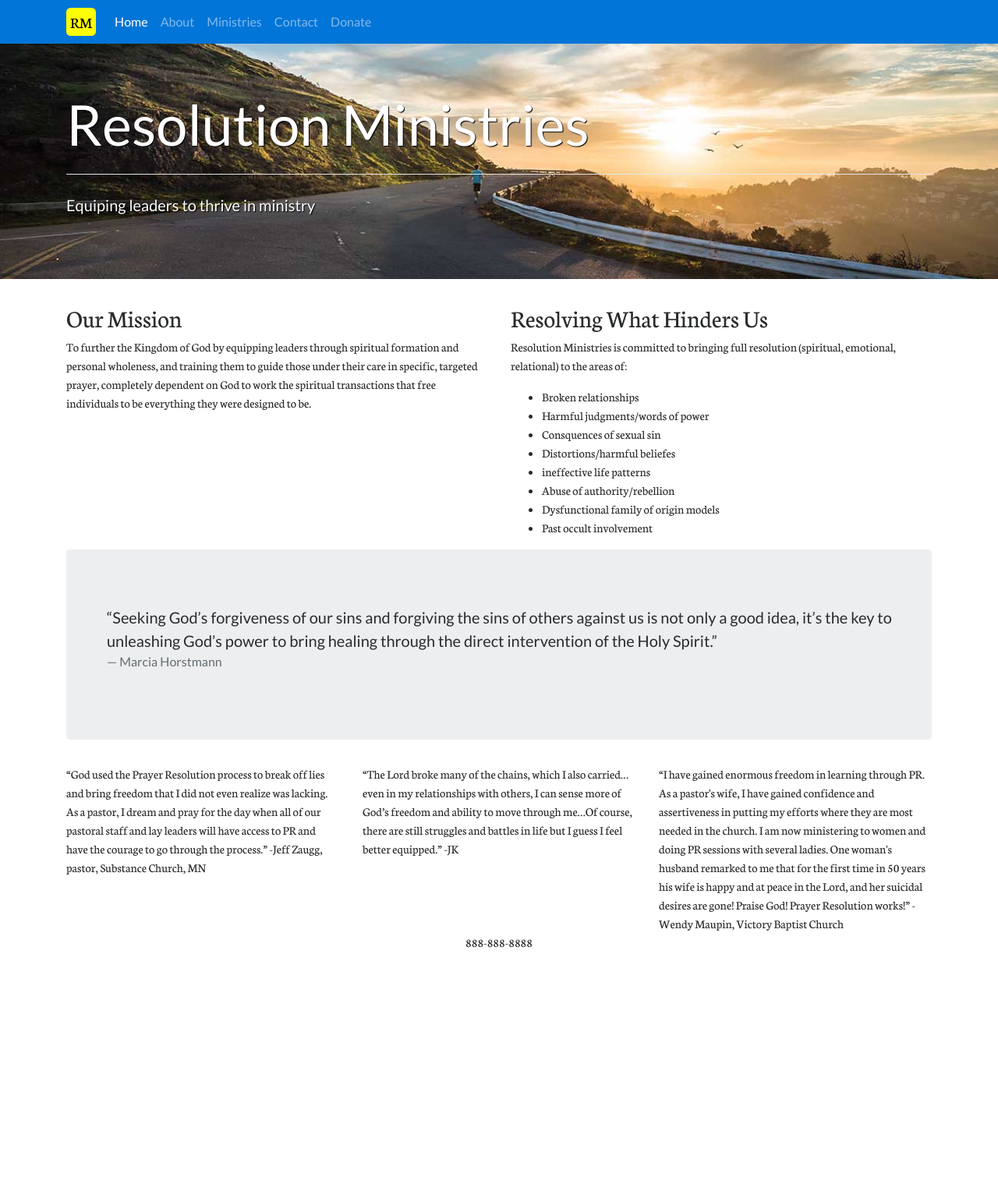
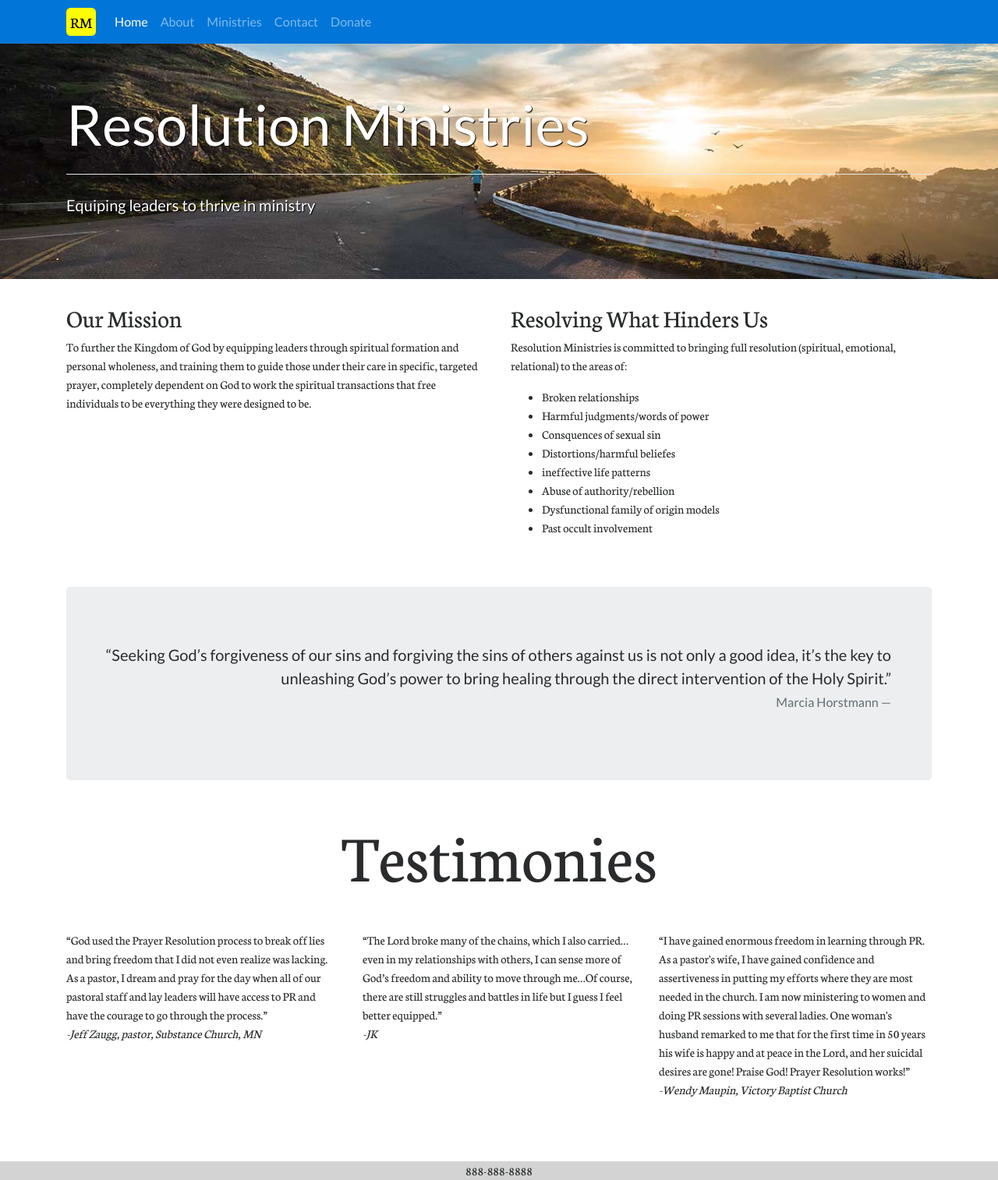
Before and after one commit to horstmannd/resolutionministries, a Jekyll site: the page built from index.html, in a window 1280 px wide. Shown: the whole page at 78% size. Built offline with Jekyll 4.4.1, drawn with Linux system fonts in a browser that asks for light colours; nearby versions of some CDN libraries; before the commit the page ends 1221 px from its top, so only the background shows below that.

Commit message:
Add testimony heading, add space below testimonies, style footer

```diff
--- a/_includes/footer.html
+++ b/_includes/footer.html
@@ -1,5 +1,5 @@
 <!-- footer -->
-<footer class="text-center">
+<footer id="main-footer" class="text-center">
 
 <div>
   <span class="glyphicon glyphicon-earphone" aria-hidden="true"></span>
--- a/css/styles.css
+++ b/css/styles.css
@@ -25,16 +25,17 @@ a.rm:link {
 	color: black;
 	padding: 3px 5px;
 	color: black;
-	transition-duration: 1s;
-	transition-property: color, background-color;
 }
+
 a.rm:active {color: black;}
 a.rm:visited {color: black;}
-a.rm:hover {
-	color: yellow;
-	background-color: black;
-}
+a.rm:hover {color: black;}
 
 blockquote {
 	font-family: 'Lato', sans-serif;
 }
+
+#main-footer {
+	background-color: lightgray;
+	margin-top: 5rem;
+}
--- a/index.html
+++ b/index.html
@@ -28,27 +28,30 @@ title: Home
   </div>
 </div>
 
-<div class="jumbotron">
-  <blockquote class="blockquote">
+<div class="jumbotron mt-5">
+  <blockquote class="blockquote blockquote-reverse">
     “Seeking God’s forgiveness of our sins and forgiving the sins of others against us is not only a good idea,
     it’s the key to unleashing God’s power to bring healing through the direct intervention of the Holy Spirit.”
-    <footer class="blockquote-footer">Marcia Horstmann</footer>
+    <footer class="blockquote-footer mt-1">Marcia Horstmann</footer>
   </blockquote>
 </div>
-
+<div class="container text-center">
+  <h2 class="display-2 my-5 hidden-sm-down">Testimonies</h2>
+  <h2 class="display-3 my-5 hidden-md-up">Testimonies</h2>
+</div>
 <div class="row">
-  <div class="col-md-4 medium">
-    “God used the Prayer Resolution process to break off lies and bring freedom that I did not even realize was lacking. As a pastor, I dream and pray for the day when all of our pastoral staff and lay leaders will have access to PR and have the courage to go through the process.”
-    -Jeff Zaugg, pastor, Substance Church, MN
+  <div class="col-md-4 medium mb-3">
+    “God used the Prayer Resolution process to break off lies and bring freedom that I did not even realize was lacking. As a pastor, I dream and pray for the day when all of our pastoral staff and lay leaders will have access to PR and have the courage to go through the process.”<br>
+    <em>-Jeff Zaugg, pastor, Substance Church, MN</em>
+  </div>
+  <div class="col-md-4 medium mb-3">
+    “The Lord broke many of the chains, which I also carried…even in my relationships with others, I can sense more of God’s freedom and ability
+    to move through me…Of course, there are still struggles and battles in life but I guess I feel better equipped.”<br>
+    <em>-JK</em>
   </div>
   <div class="col-md-4 medium">
-    “The Lord broke many of the chains, which I also carried…even in my relationships with others, I can sense more of God’s freedom and ability
-    to move through me…Of course, there are still struggles and battles in life but I guess I feel better equipped.”
-    -JK
-  </div>
-  <div class="col-md-4 medium">
-    “I have gained enormous freedom in learning through PR. As a pastor's wife, I have gained confidence and assertiveness in putting my efforts where they are most needed in the church. I am now ministering to women and doing PR sessions with several ladies.  One woman's husband remarked to me that for the first time in 50 years his wife is happy and at peace in the Lord, and her suicidal desires are gone!  Praise God!  Prayer Resolution works!”
-    -Wendy Maupin, Victory Baptist Church
+    “I have gained enormous freedom in learning through PR. As a pastor's wife, I have gained confidence and assertiveness in putting my efforts where they are most needed in the church. I am now ministering to women and doing PR sessions with several ladies.  One woman's husband remarked to me that for the first time in 50 years his wife is happy and at peace in the Lord, and her suicidal desires are gone!  Praise God!  Prayer Resolution works!”<br>
+    <em>-Wendy Maupin, Victory Baptist Church</em>
   </div>
 </div>
 
```
